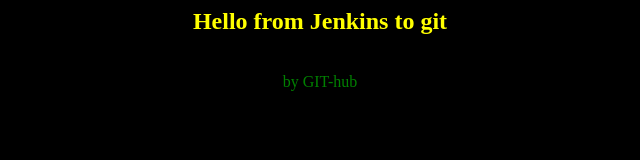
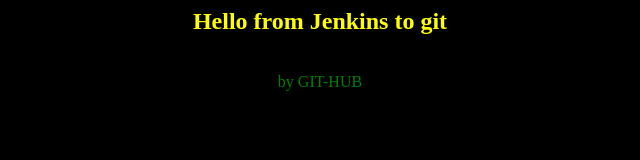
Before and after one commit to jeugeniy/app-jenkins, a plain HTML site: page index.html in a window 1280 px wide. Shown: the full height of the page, 320-960 px from the left. Drawn offline with Linux system fonts and the light colour scheme.

Commit message:
Initial Version3

```diff
--- a/index.html
+++ b/index.html
@@ -2,8 +2,8 @@
 <body bgcolor=black>
 <center>
 <h2><font color=yellow>Hello from Jenkins to git</font></h2>
-pushed github<br>
-<font color=green>by GIT-hub</font>
+pushed githubb<br>
+<font color=green>by GIT-HUB</font>
 </center>
 </boby>
 </html>
```
